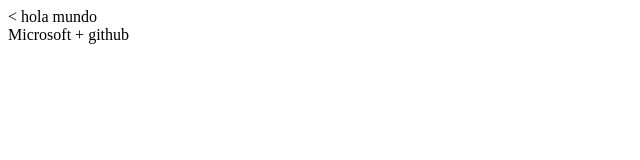
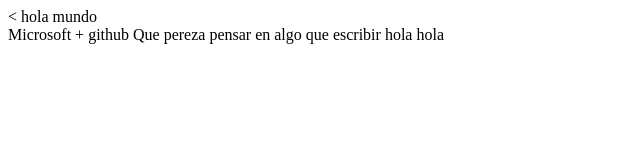
Before and after one commit to stevenarias1225/DemointegracionOSO, a plain HTML site: page index.html in a window 1280 px wide. Shown: the whole page, without its empty margins (0-640 px from the left). Drawn offline with Linux system fonts and the light colour scheme.

Commit message:
Texto
Se agrego texto en el index

```diff
--- a/index.html
+++ b/index.html
@@ -6,5 +6,10 @@
 	hola mundo
 	<br/>
 	Microsoft + github
+
+	Que pereza pensar en algo que escribir
+
+	hola
+	hola
 </body>
 </html>
```
